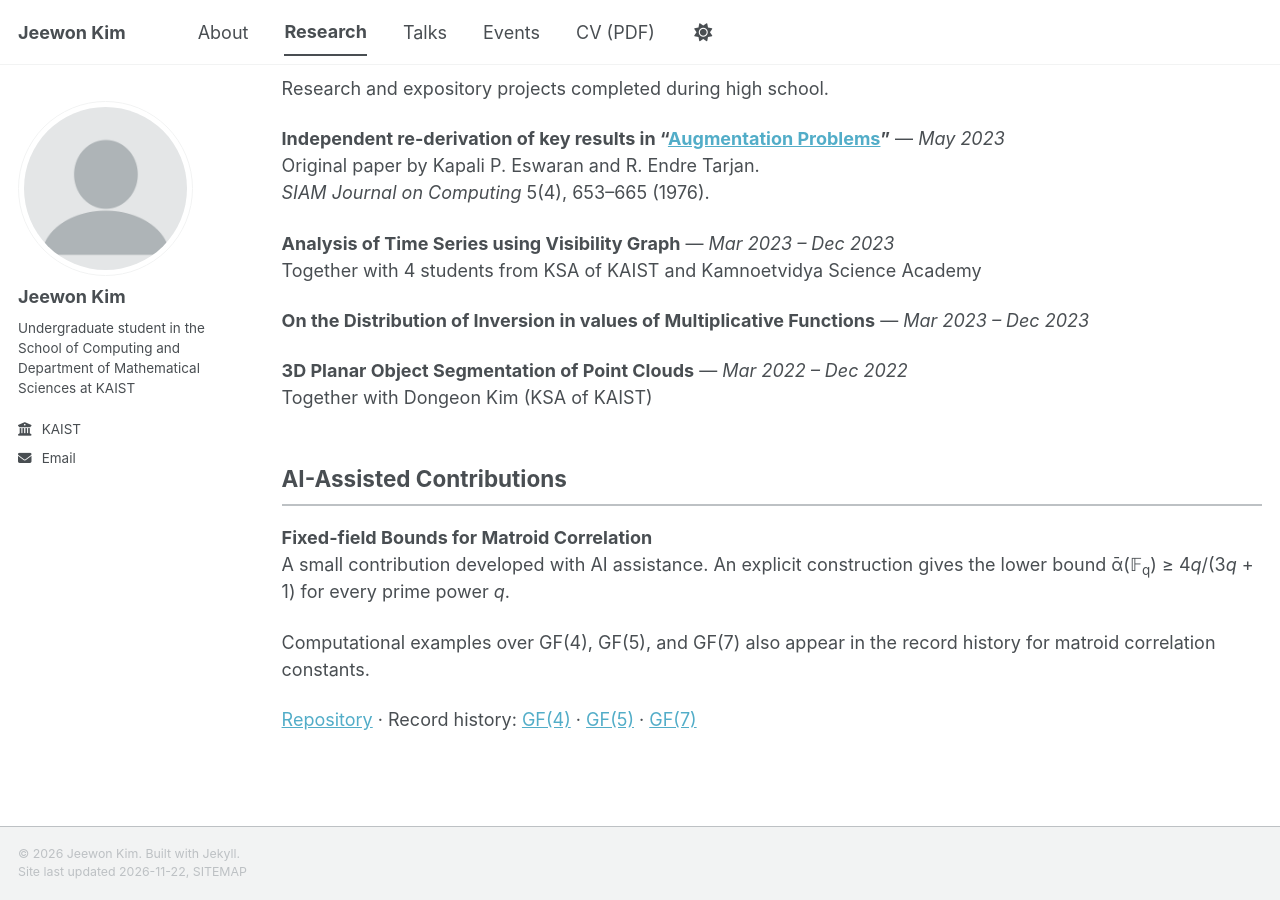
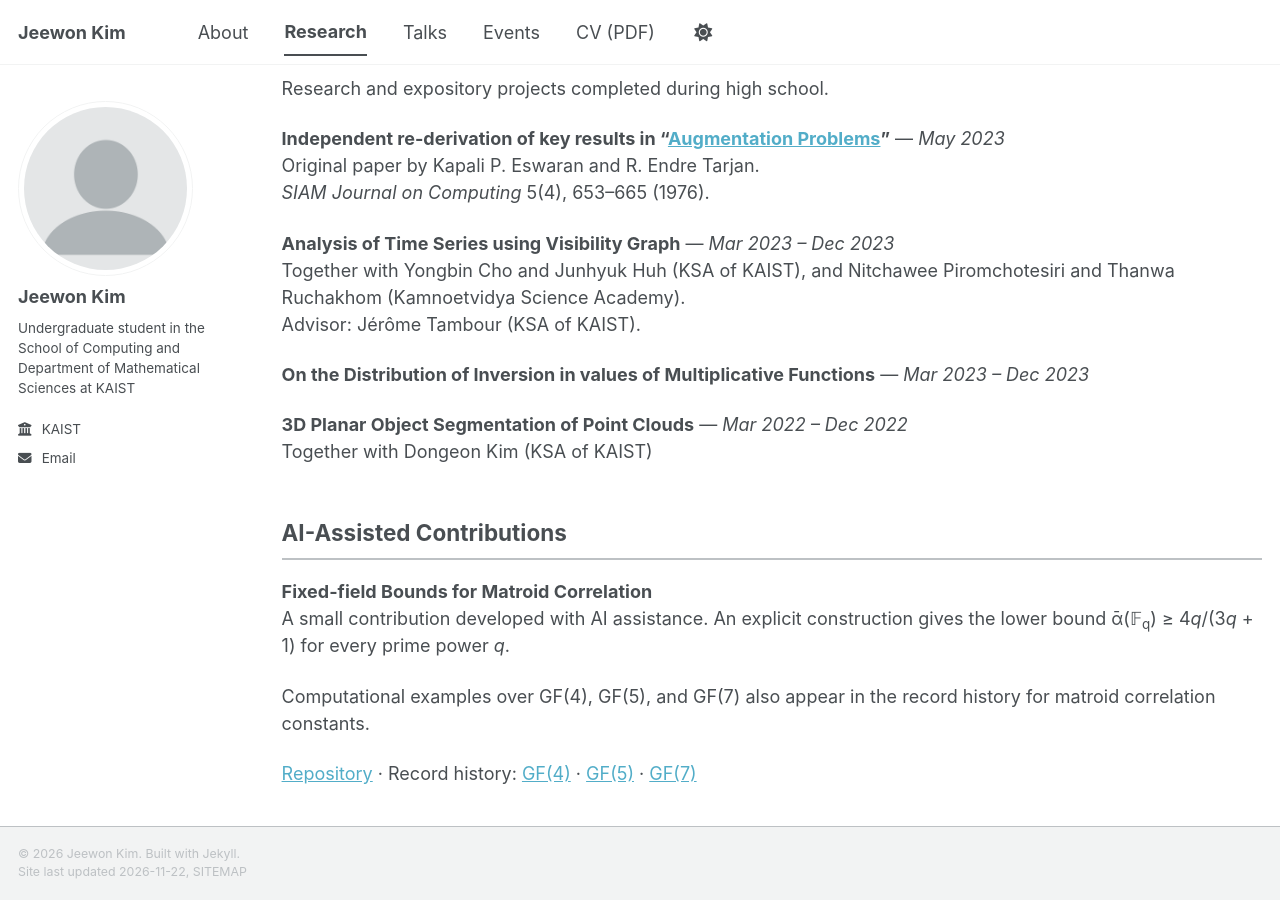
Before and after one commit to dylan0301/dylan0301.github.io, a Jekyll site: the page built from _pages/research.md, in a window 1280 px wide and 900 px high, scrolled down 465 px. Built offline with Jekyll 4.4.1, drawn with Linux system fonts in a browser that asks for light colours; a style sheet for code colours, icons or effects is not loaded.

Commit message:
time series authors add

```diff
--- a/_pages/research.md
+++ b/_pages/research.md
@@ -25,7 +25,8 @@ Original paper by Kapali P. Eswaran and R. Endre Tarjan.<br>
 *SIAM Journal on Computing* 5(4), 653–665 (1976).
 
 **Analysis of Time Series using Visibility Graph** — *Mar 2023 – Dec 2023*<br>
-Together with 4 students from KSA of KAIST and Kamnoetvidya Science Academy
+Together with Yongbin Cho and Junhyuk Huh (KSA of KAIST), and Nitchawee Piromchotesiri and Thanwa Ruchakhom (Kamnoetvidya Science Academy).<br>
+Advisor: Jérôme Tambour (KSA of KAIST).
 
 **On the Distribution of Inversion in values of Multiplicative Functions** — *Mar 2023 – Dec 2023*
 
```
Also changed, not shown: 2 other files.
